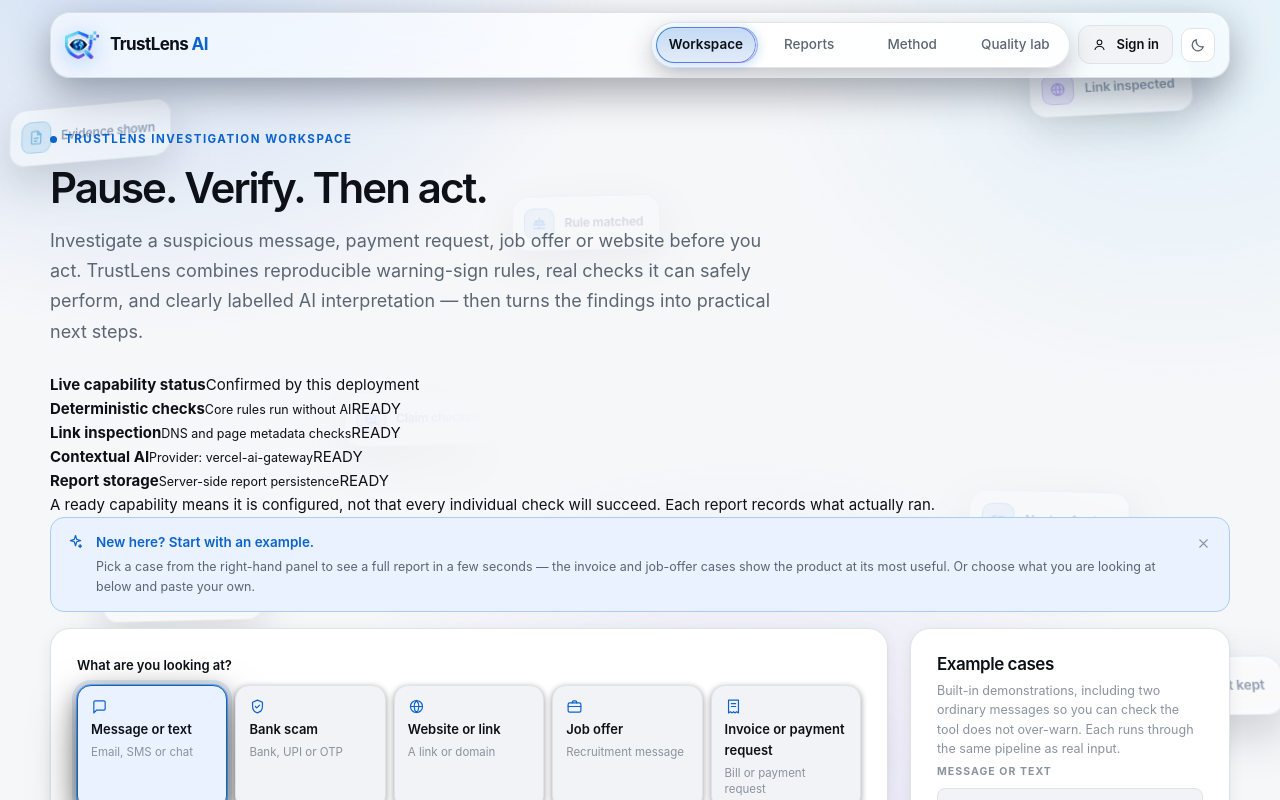
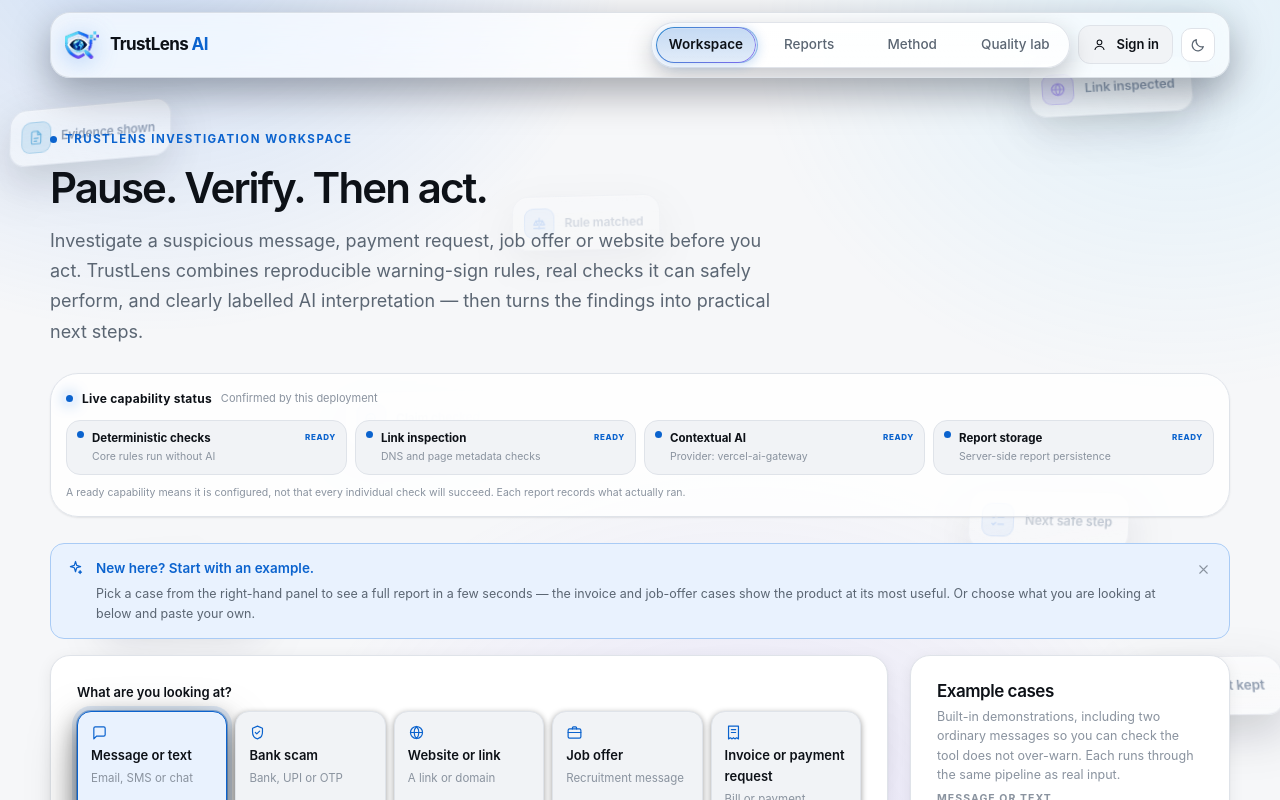
Before and after one commit to trustlensaiofficial/TrustlensAi, a Next.js app: page /analyze in a window 1280 px wide. Shown: the top 800 px of the page. Built offline with nearby package versions, Linux system fonts and the light colour scheme; no server answers.

Commit message:
style(product): add capability status strip

```diff
--- a/app/global-controls.css
+++ b/app/global-controls.css
@@ -289,3 +289,37 @@
   .response-choices { grid-template-columns: 1fr; }
   .response-choice { min-height: 0; }
 }
+
+
+/* -------------------------------------------------------------------------
+   Truthful, server-reported capability status
+   ------------------------------------------------------------------------- */
+.system-strip {
+  margin: 0 0 26px;
+  padding: 15px;
+  border: 1px solid var(--border);
+  border-radius: var(--radius-xl);
+  background: color-mix(in srgb, var(--surface) 82%, transparent);
+  box-shadow: 0 1px 0 rgba(255,255,255,.06) inset, var(--shadow-sm);
+  backdrop-filter: blur(18px) saturate(145%);
+}
+.system-strip-title { display: flex; flex-wrap: wrap; align-items: center; gap: 9px; margin-bottom: 12px; }
+.system-strip-title strong { font-size: 12px; letter-spacing: .02em; }
+.system-strip-title > span:last-child { color: var(--text-faint); font-size: 11px; }
+.system-pulse, .system-indicator { width: 7px; height: 7px; border-radius: 50%; background: var(--accent); flex: none; }
+.system-pulse { box-shadow: 0 0 0 4px var(--accent-soft), 0 0 15px var(--accent); }
+.system-grid { display: grid; grid-template-columns: repeat(4, minmax(0, 1fr)); gap: 8px; }
+.system-cell { display: flex; align-items: flex-start; gap: 8px; min-width: 0; padding: 10px; border: 1px solid var(--border); border-radius: var(--radius); background: var(--surface-2); }
+.system-copy { display: grid; gap: 3px; min-width: 0; flex: 1; }
+.system-copy strong { font-size: 11.5px; line-height: 1.35; }
+.system-copy small { color: var(--text-faint); font-size: 10.5px; line-height: 1.4; }
+.system-state { color: var(--text-faint); font-size: 8px; font-weight: 850; letter-spacing: .08em; white-space: nowrap; }
+.system-cell[data-status='unavailable'] .system-indicator { background: var(--critical); }
+.system-cell[data-status='checking'] .system-indicator { background: var(--medium); animation: system-blink 1.2s ease-in-out infinite alternate; }
+.system-cell[data-status='ready'] .system-indicator { background: var(--accent); }
+.system-cell[data-status='unavailable'] .system-state { color: var(--critical); }
+.system-cell[data-status='ready'] .system-state { color: var(--accent); }
+.system-footnote { color: var(--text-faint); font-size: 10.5px; line-height: 1.5; margin-top: 10px; }
+@keyframes system-blink { from { opacity: .4; } to { opacity: 1; } }
+@media (max-width: 760px) { .system-grid { grid-template-columns: repeat(2, minmax(0, 1fr)); } }
+@media (max-width: 420px) { .system-grid { grid-template-columns: 1fr; } }
```
